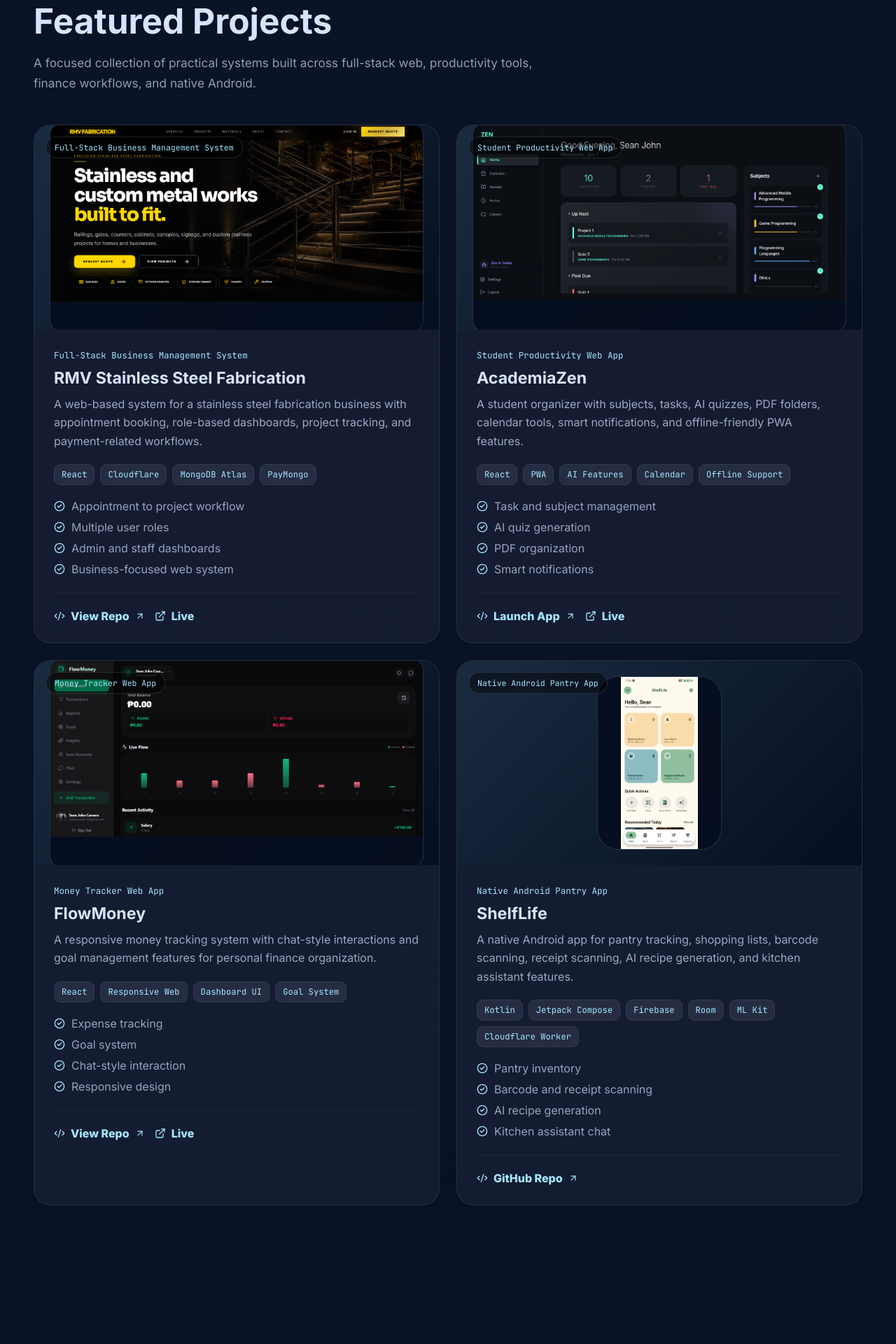
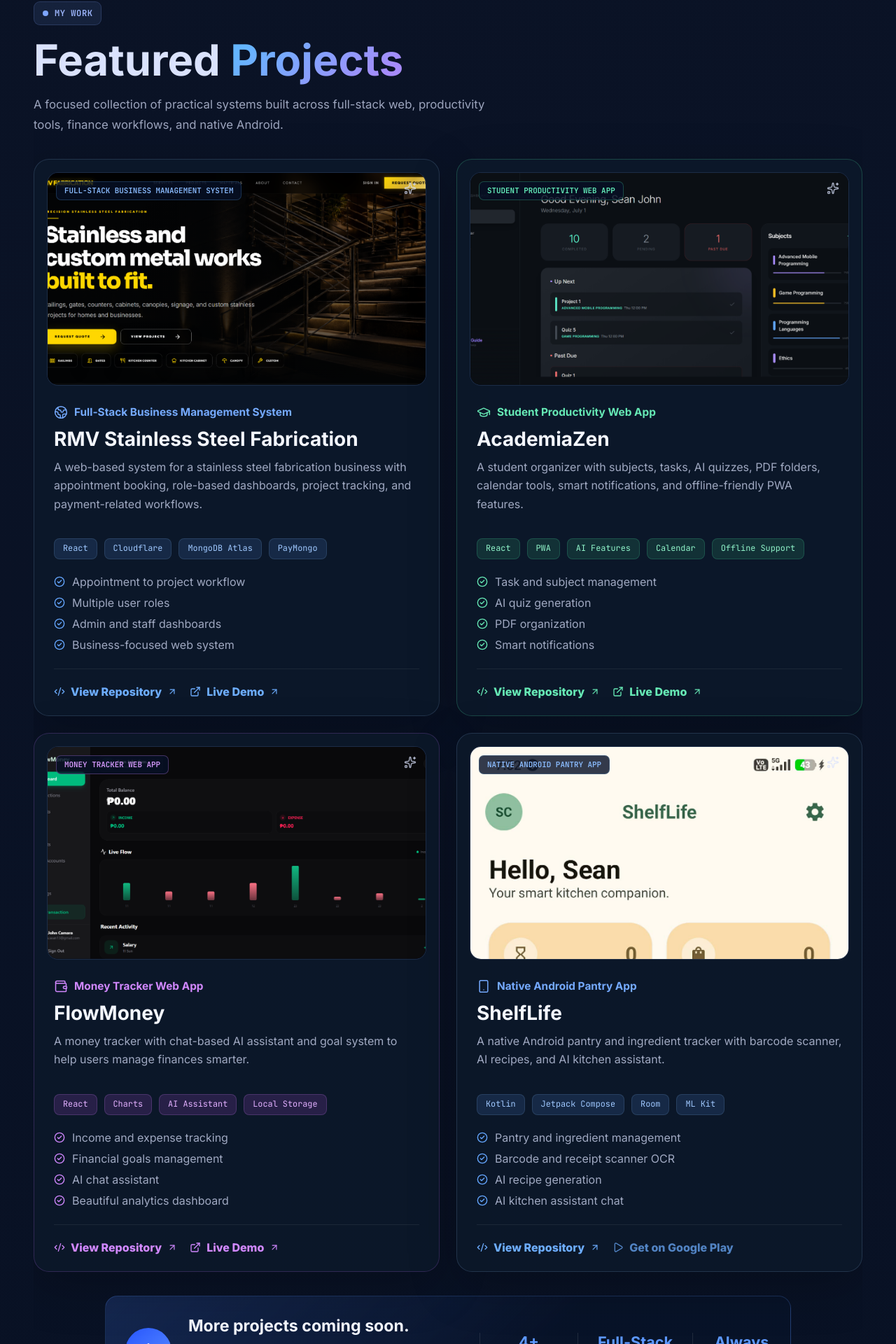
Before and after one commit to sean-camara/sean-camara-portfolio, a React (Vite) app: page / in a window 1280 px wide. Shown: the part 852-2772 px from the top of the page at 70% size. Built offline with nearby package versions, Linux system fonts and the light colour scheme.

Commit message:
Redesign featured projects section

```diff
--- a/src/components/ProjectShowcase.tsx
+++ b/src/components/ProjectShowcase.tsx
@@ -1,15 +1,40 @@
-import { ArrowUpRight, CheckCircle2, Code2, ExternalLink } from "lucide-react";
-import type { Project } from "../data/projects";
+import {
+  ArrowUpRight,
+  CheckCircle2,
+  Code2,
+  ExternalLink,
+  Globe2,
+  GraduationCap,
+  Play,
+  Smartphone,
+  Sparkles,
+  Star,
+  Wallet,
+} from "lucide-react";
+import type { Project, ProjectKind } from "../data/projects";
 
 type ProjectShowcaseProps = {
   projects: Project[];
 };
 
+const categoryIcons: Record<ProjectKind, typeof Globe2> = {
+  rmv: Globe2,
+  academia: GraduationCap,
+  flowmoney: Wallet,
+  shelflife: Smartphone,
+};
+
 export function ProjectShowcase({ projects }: ProjectShowcaseProps) {
   return (
     <section className="section-shell projects-section" id="projects">
-      <div className="section-heading">
-        <h2>Featured Projects</h2>
+      <div className="projects-heading">
+        <span className="projects-eyebrow">
+          <span />
+          MY WORK
+        </span>
+        <h2>
+          Featured <span>Projects</span>
+        </h2>
         <p>
           A focused collection of practical systems built across full-stack web,
           productivity tools, finance workflows, and native Android.
@@ -17,11 +42,16 @@ export function ProjectShowcase({ projects }: ProjectShowcaseProps) {
       </div>
 
       <div className="project-grid">
-        {projects.map((project) => (
-          <article className="project-card glass-card" key={project.title}>
+        {projects.map((project) => {
+          const CategoryIcon = categoryIcons[project.visual];
+          return (
+            <article className={`project-card project-card-${project.visual}`} key={project.title}>
               <ProjectImage project={project} />
               <div className="project-body">
-              <p className="project-type">{project.type}</p>
+                <p className="project-type">
+                  <CategoryIcon size={20} strokeWidth={1.8} />
+                  {project.type}
+                </p>
                 <h3>{project.title}</h3>
                 <p className="project-description">{project.description}</p>
                 <div className="tech-list" aria-label={`${project.title} technologies`}>
@@ -43,16 +73,51 @@ export function ProjectShowcase({ projects }: ProjectShowcaseProps) {
                     {project.actionLabel}
                     <ArrowUpRight size={14} />
                   </a>
-                {project.liveUrl && (
+                  {project.liveUrl ? (
                     <a href={project.liveUrl} target="_blank" rel="noreferrer">
                       <ExternalLink size={16} />
-                    Live
+                      {project.liveActionLabel ?? "Live Demo"}
+                      <ArrowUpRight size={14} />
                     </a>
+                  ) : (
+                    project.liveActionLabel && (
+                      <span className="project-action-disabled">
+                        <Play size={16} />
+                        {project.liveActionLabel}
+                      </span>
+                    )
                   )}
                 </div>
               </div>
             </article>
-        ))}
+          );
+        })}
+      </div>
+
+      <div className="projects-more">
+        <div className="projects-more-copy">
+          <div className="projects-more-icon">
+            <Star size={24} fill="currentColor" />
+          </div>
+          <div>
+            <h3>More projects coming soon.</h3>
+            <p>I'm constantly building and improving. Stay tuned for more exciting things!</p>
+          </div>
+        </div>
+        <div className="projects-more-stats">
+          <span>
+            <strong>4+</strong>
+            Projects
+          </span>
+          <span>
+            <strong>Full-Stack</strong>
+            Development
+          </span>
+          <span>
+            <strong>Always</strong>
+            Building
+          </span>
+        </div>
       </div>
     </section>
   );
@@ -62,6 +127,7 @@ function ProjectImage({ project }: { project: Project }) {
   return (
     <div className={`project-visual ${project.visual}`}>
       <div className="visual-badge">{project.type}</div>
+      <Sparkles className="project-visual-spark" size={18} />
       <div className="project-screenshot-frame">
         <img
           src={project.imageUrl}
--- a/src/data/projects.ts
+++ b/src/data/projects.ts
@@ -11,6 +11,7 @@ export type Project = {
   imageUrl: string;
   visual: ProjectKind;
   actionLabel: string;
+  liveActionLabel?: string;
 };
 
 export type SkillGroup = {
@@ -37,7 +38,8 @@ export const projects: Project[] = [
     liveUrl: "https://www.rmvfabrication.app",
     imageUrl: "/assets/rmv-screenshot.png",
     visual: "rmv",
-    actionLabel: "View Repo",
+    actionLabel: "View Repository",
+    liveActionLabel: "Live Demo",
   },
   {
     title: "AcademiaZen",
@@ -55,42 +57,45 @@ export const projects: Project[] = [
     liveUrl: "https://www.academiazen.app",
     imageUrl: "/assets/academiazen-screenshot.png",
     visual: "academia",
-    actionLabel: "Launch App",
+    actionLabel: "View Repository",
+    liveActionLabel: "Live Demo",
   },
   {
     title: "FlowMoney",
     type: "Money Tracker Web App",
     description:
-      "A responsive money tracking system with chat-style interactions and goal management features for personal finance organization.",
-    tech: ["React", "Responsive Web", "Dashboard UI", "Goal System"],
+      "A money tracker with chat-based AI assistant and goal system to help users manage finances smarter.",
+    tech: ["React", "Charts", "AI Assistant", "Local Storage"],
     highlights: [
-      "Expense tracking",
-      "Goal system",
-      "Chat-style interaction",
-      "Responsive design",
+      "Income and expense tracking",
+      "Financial goals management",
+      "AI chat assistant",
+      "Beautiful analytics dashboard",
     ],
     repoUrl: "https://github.com/sean-camara/MoneyFlow_Backend",
     liveUrl: "https://money-flow-six.vercel.app",
     imageUrl: "/assets/flowmoney-screenshot.png",
     visual: "flowmoney",
-    actionLabel: "View Repo",
+    actionLabel: "View Repository",
+    liveActionLabel: "Live Demo",
   },
   {
     title: "ShelfLife",
     type: "Native Android Pantry App",
     description:
-      "A native Android app for pantry tracking, shopping lists, barcode scanning, receipt scanning, AI recipe generation, and kitchen assistant features.",
-    tech: ["Kotlin", "Jetpack Compose", "Firebase", "Room", "ML Kit", "Cloudflare Worker"],
+      "A native Android pantry and ingredient tracker with barcode scanner, AI recipes, and AI kitchen assistant.",
+    tech: ["Kotlin", "Jetpack Compose", "Room", "ML Kit"],
     highlights: [
-      "Pantry inventory",
-      "Barcode and receipt scanning",
+      "Pantry and ingredient management",
+      "Barcode and receipt scanner OCR",
       "AI recipe generation",
-      "Kitchen assistant chat",
+      "AI kitchen assistant chat",
     ],
     repoUrl: "https://github.com/sean-camara/ShelfLife",
     imageUrl: "/assets/shelflife-screenshot.jpg",
     visual: "shelflife",
-    actionLabel: "GitHub Repo",
+    actionLabel: "View Repository",
+    liveActionLabel: "Get on Google Play",
   },
 ];
 
--- a/src/styles.css
+++ b/src/styles.css
@@ -463,6 +463,55 @@ main {
   contain-intrinsic-size: 1px 900px;
 }
 
+.projects-heading {
+  max-width: 760px;
+  margin-bottom: 34px;
+}
+
+.projects-eyebrow {
+  width: fit-content;
+  display: inline-flex;
+  align-items: center;
+  gap: 9px;
+  margin-bottom: 18px;
+  border: 1px solid rgba(126, 166, 255, 0.18);
+  border-radius: 9px;
+  background: rgba(126, 166, 255, 0.1);
+  color: #9fb8ff;
+  font-family: "JetBrains Mono", ui-monospace, monospace;
+  font-size: 0.76rem;
+  font-weight: 700;
+  letter-spacing: 0.04em;
+  padding: 8px 12px;
+}
+
+.projects-eyebrow span {
+  width: 8px;
+  height: 8px;
+  border-radius: 50%;
+  background: #7ea6ff;
+}
+
+.projects-heading h2 {
+  margin-bottom: 16px;
+  font-size: clamp(2.25rem, 4.8vw, 3.9rem);
+  line-height: 1.05;
+}
+
+.projects-heading h2 span {
+  color: transparent;
+  background: linear-gradient(135deg, #64b5ff 12%, #a78bfa 88%);
+  -webkit-background-clip: text;
+  background-clip: text;
+}
+
+.projects-heading p {
+  max-width: 690px;
+  color: rgba(218, 226, 253, 0.7);
+  font-size: 1.05rem;
+  line-height: 1.75;
+}
+
 .project-grid {
   display: grid;
   grid-template-columns: repeat(2, minmax(0, 1fr));
@@ -471,104 +520,165 @@ main {
 
 .project-card {
   overflow: hidden;
-  border-radius: var(--radius-card);
+  display: flex;
+  flex-direction: column;
+  border: 1px solid rgba(125, 165, 215, 0.2);
+  border-radius: 22px;
+  background: rgba(12, 24, 42, 0.92);
+  box-shadow: 0 20px 70px rgba(0, 0, 0, 0.22);
   transition: transform 180ms ease, border-color 180ms ease, background 180ms ease;
   will-change: transform;
 }
 
 .project-card:hover {
-  transform: translate3d(0, -4px, 0);
-  border-color: rgba(0, 209, 255, 0.32);
-  background: rgba(29, 39, 63, 0.94);
+  transform: translate3d(0, -5px, 0);
+  border-color: rgba(91, 151, 255, 0.46);
+  background: rgba(14, 29, 51, 0.96);
+}
+
+.project-card-flowmoney {
+  border-color: rgba(190, 106, 255, 0.2);
+}
+
+.project-card-academia {
+  border-color: rgba(77, 235, 170, 0.22);
 }
 
 .project-visual {
   position: relative;
-  height: 292px;
-  display: flex;
-  align-items: center;
-  justify-content: center;
+  aspect-ratio: 16 / 9;
   overflow: hidden;
-  padding: 22px;
-  background:
-    linear-gradient(135deg, rgba(164, 230, 255, 0.12), rgba(6, 14, 32, 0.88)),
-    #071126;
+  margin: 18px 18px 0;
+  border: 1px solid rgba(125, 165, 215, 0.18);
+  border-radius: 16px;
+  background: #071126;
 }
 
 .visual-badge {
   position: absolute;
-  top: 16px;
-  left: 16px;
+  top: 12px;
+  left: 12px;
   z-index: 2;
-  max-width: calc(100% - 32px);
-  padding: 7px 12px;
-  border: 1px solid rgba(255, 255, 255, 0.12);
-  border-radius: 999px;
-  background: rgba(0, 0, 0, 0.42);
-  color: var(--primary);
+  max-width: calc(100% - 56px);
+  padding: 7px 11px;
+  border: 1px solid rgba(99, 181, 255, 0.22);
+  border-radius: 7px;
+  background: rgba(7, 17, 38, 0.82);
+  color: #8bbcff;
   font-family: "JetBrains Mono", ui-monospace, monospace;
-  font-size: 0.72rem;
+  font-size: 0.68rem;
+  font-weight: 800;
+  line-height: 1;
+  text-transform: uppercase;
+}
+
+.project-visual.academia .visual-badge {
+  border-color: rgba(77, 235, 170, 0.26);
+  color: #65f0bc;
+}
+
+.project-visual.flowmoney .visual-badge {
+  border-color: rgba(207, 135, 255, 0.3);
+  color: #d99bff;
+}
+
+.project-visual-spark {
+  position: absolute;
+  top: 13px;
+  right: 13px;
+  z-index: 2;
+  color: rgba(218, 226, 253, 0.72);
 }
 
 .project-screenshot-frame {
   width: 100%;
   height: 100%;
   overflow: hidden;
-  border: 1px solid rgba(164, 230, 255, 0.16);
-  border-radius: 18px;
   background: rgba(6, 14, 32, 0.92);
-  transform: translate3d(0, 8px, 0) scale(0.985);
-  animation: media-rise 520ms ease both;
 }
 
 .project-screenshot-frame img {
   width: 100%;
   height: 100%;
   display: block;
-  object-fit: contain;
+  object-fit: cover;
+  object-position: top center;
+  transition: transform 500ms ease;
+}
+
+.project-card:hover .project-screenshot-frame img {
+  transform: scale(1.035);
+}
+
+.project-visual.shelflife .project-screenshot-frame img {
   object-position: top center;
 }
 
-.project-visual.rmv .project-screenshot-frame,
-.project-visual.academia .project-screenshot-frame,
-.project-visual.flowmoney .project-screenshot-frame {
-  aspect-ratio: 16 / 9;
-  height: auto;
-}
-
-.project-visual.shelflife .project-screenshot-frame {
-  width: min(178px, 56%);
-  height: 100%;
-  border-radius: 30px;
-}
-
-.project-visual.shelflife .project-screenshot-frame img {
-  object-fit: contain;
-}
-
 .project-body {
-  padding: 28px;
+  display: flex;
+  flex: 1;
+  flex-direction: column;
+  padding: 28px 28px 24px;
 }
 
 .project-type {
-  margin-bottom: 10px;
-  color: var(--primary);
-  font-family: "JetBrains Mono", ui-monospace, monospace;
-  font-size: 0.78rem;
+  display: inline-flex;
+  align-items: center;
+  gap: 9px;
+  margin-bottom: 12px;
+  color: #75aaff;
+  font-size: 0.96rem;
+  font-weight: 700;
+}
+
+.project-card-academia .project-type,
+.project-card-academia .highlight-list svg,
+.project-card-academia .project-actions a {
+  color: #66e9b5;
+}
+
+.project-card-flowmoney .project-type,
+.project-card-flowmoney .highlight-list svg,
+.project-card-flowmoney .project-actions a {
+  color: #d188ff;
 }
 
 .project-body h3 {
   margin-bottom: 10px;
-  font-size: 1.45rem;
+  color: #f4f7ff;
+  font-size: clamp(1.45rem, 2.6vw, 1.75rem);
+  line-height: 1.18;
 }
 
 .project-description {
-  color: rgba(218, 226, 253, 0.7);
+  color: rgba(218, 226, 253, 0.72);
   line-height: 1.65;
 }
 
-.tech-list {
-  margin: 20px 0;
+.project-card .tech-list {
+  gap: 10px;
+  margin: 20px 0 22px;
+}
+
+.project-card .tech-list span {
+  border-color: rgba(125, 165, 215, 0.18);
+  border-radius: 8px;
+  background: rgba(40, 69, 113, 0.42);
+  color: #9fc8ff;
+  font-size: 0.74rem;
+  padding: 8px 12px;
+}
+
+.project-card-academia .tech-list span {
+  border-color: rgba(77, 235, 170, 0.18);
+  background: rgba(42, 128, 97, 0.25);
+  color: #90f5ca;
+}
+
+.project-card-flowmoney .tech-list span {
+  border-color: rgba(207, 135, 255, 0.2);
+  background: rgba(108, 55, 143, 0.3);
+  color: #e2b0ff;
 }
 
 .highlight-list {
@@ -577,34 +687,111 @@ main {
   margin: 0 0 24px;
   padding: 0;
   list-style: none;
-  color: rgba(218, 226, 253, 0.68);
+  color: rgba(218, 226, 253, 0.72);
 }
 
 .highlight-list li {
   display: flex;
   align-items: center;
-  gap: 9px;
+  gap: 10px;
 }
 
 .highlight-list svg {
   flex: 0 0 auto;
-  color: var(--primary);
+  color: #65a7ff;
 }
 
 .project-actions {
   display: flex;
   flex-wrap: wrap;
-  gap: 14px;
+  gap: 18px;
+  margin-top: auto;
   padding-top: 22px;
-  border-top: 1px solid rgba(255, 255, 255, 0.06);
+  border-top: 1px solid rgba(255, 255, 255, 0.07);
 }
 
-.project-actions a {
+.project-actions a,
+.project-action-disabled {
   display: inline-flex;
   align-items: center;
   gap: 8px;
+  color: #6dadff;
+  font-weight: 800;
+  transition: color 160ms ease;
+}
+
+.project-actions a:hover {
   color: var(--primary);
-  font-weight: 800;
+}
+
+.project-action-disabled {
+  cursor: default;
+  opacity: 0.72;
+}
+
+.projects-more {
+  width: min(100%, 980px);
+  display: grid;
+  grid-template-columns: 1fr auto;
+  gap: 36px;
+  align-items: center;
+  margin: 34px auto 0;
+  border: 1px solid rgba(91, 151, 255, 0.22);
+  border-radius: 18px;
+  background:
+    linear-gradient(135deg, rgba(59, 104, 220, 0.18), rgba(7, 17, 38, 0.82) 62%),
+    rgba(13, 27, 50, 0.96);
+  padding: 28px;
+}
+
+.projects-more-copy {
+  display: flex;
+  align-items: center;
+  gap: 24px;
+}
+
+.projects-more-icon {
+  width: 66px;
+  height: 66px;
+  display: grid;
+  flex: 0 0 auto;
+  place-items: center;
+  border-radius: 50%;
+  background: linear-gradient(135deg, #2857ff, #5a8dff);
+  color: white;
+}
+
+.projects-more h3 {
+  margin-bottom: 6px;
+  color: #f4f7ff;
+  font-size: 1.45rem;
+}
+
+.projects-more p {
+  max-width: 460px;
+  color: rgba(218, 226, 253, 0.72);
+  line-height: 1.55;
+}
+
+.projects-more-stats {
+  display: grid;
+  grid-template-columns: repeat(3, max-content);
+  gap: 28px;
+}
+
+.projects-more-stats span {
+  min-width: 112px;
+  display: grid;
+  gap: 5px;
+  border-left: 1px solid rgba(255, 255, 255, 0.1);
+  color: rgba(218, 226, 253, 0.72);
+  text-align: center;
+  padding-left: 28px;
+}
+
+.projects-more-stats strong {
+  color: #5d98ff;
+  font-size: 1.35rem;
 }
 
 .center-heading {
@@ -1062,13 +1249,26 @@ main {
     width: 100%;
   }
 
-  .project-grid,
   .contact-methods {
     grid-template-columns: 1fr;
   }
 
   .skills-bento {
     grid-template-columns: repeat(2, minmax(0, 1fr));
+  }
+}
+
+@media (max-width: 860px) {
+  .project-grid {
+    grid-template-columns: 1fr;
+  }
+
+  .projects-more {
+    grid-template-columns: 1fr;
+  }
+
+  .projects-more-stats {
+    grid-template-columns: repeat(3, 1fr);
   }
 }
 
@@ -1122,21 +1322,56 @@ main {
     padding: 70px 0;
   }
 
-  .project-visual {
-    height: 250px;
-    padding: 16px;
+  .projects-heading {
+    margin-bottom: 28px;
   }
 
-  .project-visual.shelflife {
-    height: 320px;
+  .projects-heading h2 {
+    font-size: clamp(2.25rem, 11vw, 3rem);
   }
 
-  .project-visual.shelflife .project-screenshot-frame {
-    width: min(180px, 58%);
+  .project-card {
+    border-radius: 20px;
+  }
+
+  .project-visual {
+    margin: 14px 14px 0;
+    border-radius: 15px;
   }
 
   .project-body {
+    padding: 24px 22px 22px;
+  }
+
+  .project-actions {
+    gap: 14px;
+  }
+
+  .projects-more {
+    margin-top: 24px;
     padding: 22px;
+  }
+
+  .projects-more-copy,
+  .projects-more-stats {
+    grid-template-columns: 1fr;
+    text-align: left;
+  }
+
+  .projects-more-copy {
+    align-items: flex-start;
+  }
+
+  .projects-more-stats {
+    gap: 14px;
+  }
+
+  .projects-more-stats span {
+    min-width: 0;
+    border-left: 0;
+    border-top: 1px solid rgba(255, 255, 255, 0.1);
+    text-align: left;
+    padding: 14px 0 0;
   }
 
   .skills-bento {
```
Lines whose indentation alone changed are shown as unchanged.
